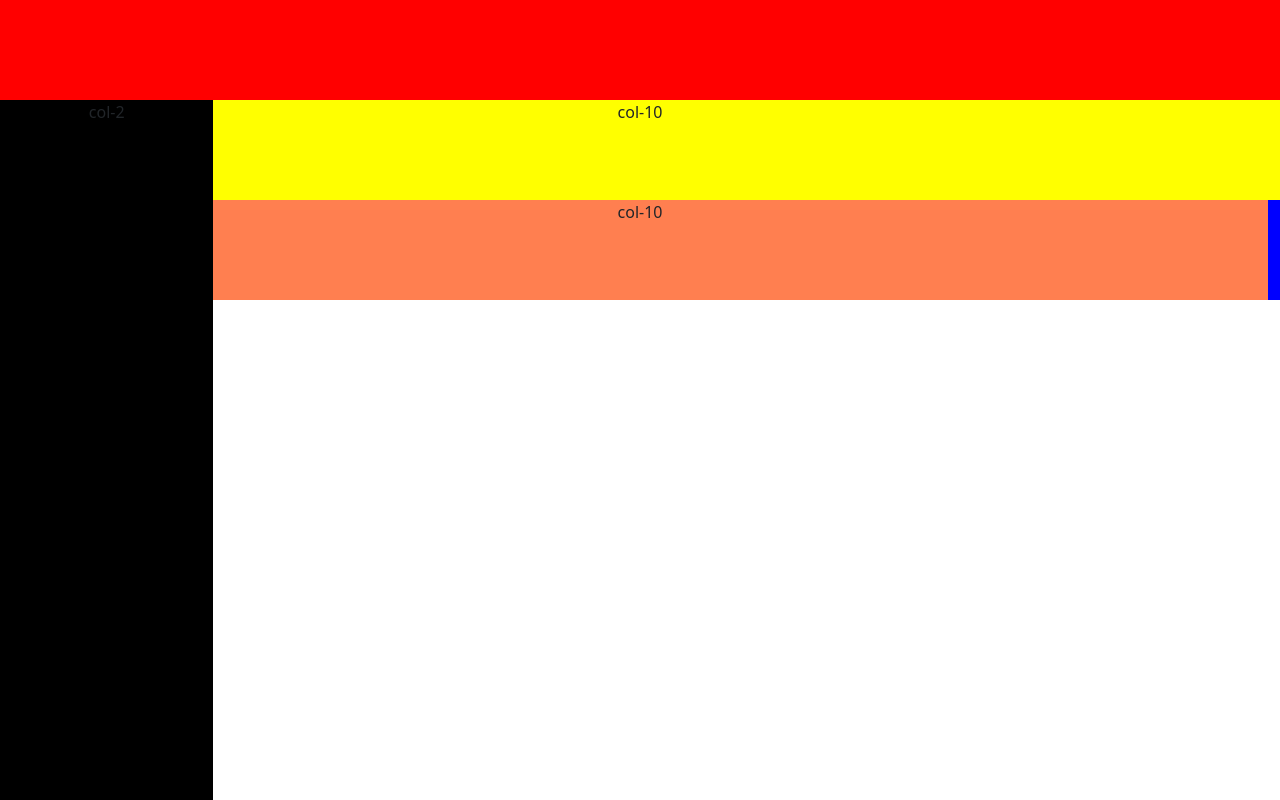
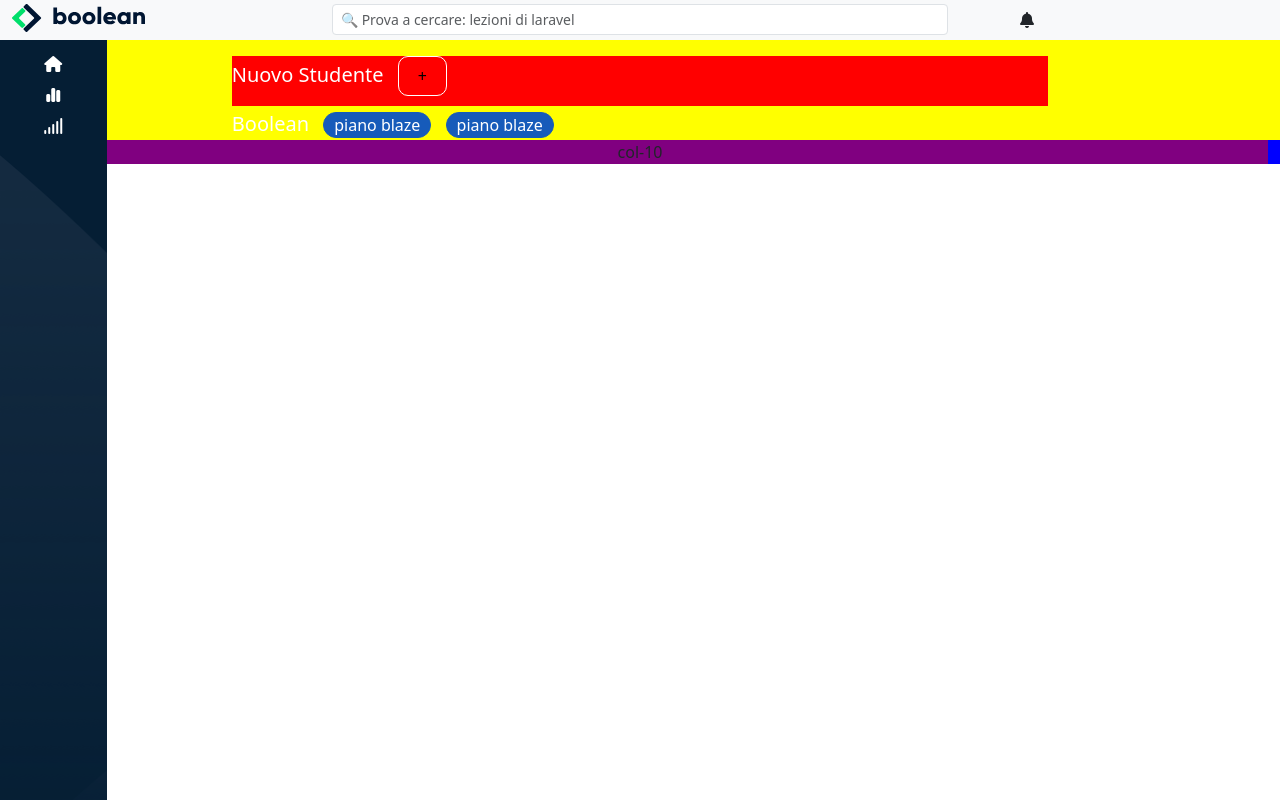
Before and after one commit to Gianluca-Basili/-html-css-bootstrap-dashboard, a plain HTML site: page index.html in a window 1280 px wide. Drawn offline with nearby package versions, Linux system fonts and the light colour scheme.

Commit message:
add header sidebar

```diff
--- a/index.html
+++ b/index.html
@@ -4,21 +4,80 @@
     <meta charset="utf-8">
     <meta name="viewport" content="width=device-width, initial-scale=1">
     <title>Bootstrap dashboard</title>
+    <link rel="stylesheet" href="https://cdnjs.cloudflare.com/ajax/libs/font-awesome/6.4.0/css/all.min.css" integrity="sha512-iecdLmaskl7CVkqkXNQ/ZH/XLlvWZOJyj7Yy7tcenmpD1ypASozpmT/E0iPtmFIB46ZmdtAc9eNBvH0H/ZpiBw==" crossorigin="anonymous" referrerpolicy="no-referrer" />
     <link href="https://cdn.jsdelivr.net/npm/bootstrap@5.3.0-alpha3/dist/css/bootstrap.min.css" rel="stylesheet" integrity="sha384-KK94CHFLLe+nY2dmCWGMq91rCGa5gtU4mk92HdvYe+M/SXH301p5ILy+dN9+nJOZ" crossorigin="anonymous">
     <link rel="stylesheet" href="style.css">
   </head>
   <body>
       <script src="https://cdn.jsdelivr.net/npm/bootstrap@5.3.0-alpha3/dist/js/bootstrap.bundle.min.js" integrity="sha384-ENjdO4Dr2bkBIFxQpeoTz1HIcje39Wm4jDKdf19U8gI4ddQ3GYNS7NTKfAdVQSZe" crossorigin="anonymous"></script>
-        <div class="container-fluid background-color-red">
+        <div class="container-fluid background-color-grey">
             <div class="row">
-                <div class="col-12"></div>
+                <div class="col">
+                    <div class="content  my-1 d-sm-none d-md-block">
+                        <img src="./img/logo.svg" alt="" class="logo">
+                    </div>
+                    <div class="content d-sm-block d-md-none">
+                        <img src="./img/mobile-logo.png" alt="" class="mobile-logo" width="30%">
+
+                    </div>
+
+                </div>
+                <div class="col-6 my-1">
+                    <div class="content">
+                        <input class="form-control form-control-sm" type="text"  placeholder="&#128269; Prova a cercare: lezioni di laravel" aria-label=".form-control-sm example">
+                    </div>
+
+                </div>
+                <div class="col">
+                    <div class="content my-2 mx-5">
+                        <i class="fa-solid fa-bell"></i>
+                    </div>
+
+                </div>
             </div>
         </div>
         <div class="container-fluid text-center position">
 
           <div class="row">
-            <div class="col-2 col-sm-1  col-md-2 background-color-black">col-2</div>
-            <div class="col-10 col-sm-11 col-md-10 background-color-yellow">col-10</div>
+            <div class="col-1 background-color-black">
+                <div class="container-top my-3">
+                    <div class="content">
+                        <i class="fa-solid fa-house block" style="color: #ffffff;"></i>
+                        <i class="fa-solid fa-chart-simple block" style="color: #ffffff;"></i>
+                        <i class="fa-sharp fa-solid fa-signal block" style="color: #ffffff;"></i>
+                    </div>
+                </div>
+
+
+                <div class="container-bottom">
+                 <div class="content">
+                    <i class="fa-solid fa-gear" style="color: #ffffff;"></i>
+                 </div>
+                </div>
+            </div>
+            <div class="col-10 col-sm-11 col-md-10 background-color-yellow">
+                <div class="container-top">
+                    <div class="content-blue-top my-3">
+                        <h5>Nuovo Studente</h5>
+                        <form action="" method="get">
+                            <input type="button" value="+" class="btn-add" >
+
+                        </form>
+                        <div class="content-blue-2 my-3">
+                            <h5>Boolean</h5>
+                            <form action="" method="get">
+                                <input type="button" value="piano blaze" class="btn-plane" >
+                            </form>
+                            <form action="" method="get">
+                                <input type="button" value="piano blaze" class="btn-plane" >
+
+
+                            </form>
+
+                        </div>
+                    </div>
+                </div>
+            </div>
           </div>
 
         </div>
@@ -27,14 +86,14 @@
           <div class="row">
 
             <div class="col-10 col-sm-11 col-md-10 background-color-blue">
-              <div class="content">
+              <div class="content background-color-purple">
                 col-10
+
 
               </div>
             </div>
           </div>
 
         </div>
-        <h1>ciaop</h1>
     </body>
   </html>
--- a/style.css
+++ b/style.css
@@ -4,15 +4,16 @@
     box-sizing: border-box;
 }
 
-.background-color-red{
-    background-color: red;
-    height: 100px;
+.background-color-grey{
+    background-color:rgba(248,249,250,255);
     position: fixed;
     z-index: 100;
 }
 
+
 .background-color-black{
-    background-color: black;
+    background-image: url(./img/sidebar-bg.png);
+    background-color:rgba(5,30,52,255);
     height: 900px;
     position: fixed;
     z-index: 99;
@@ -31,11 +32,78 @@
 
 .position{
     position: relative;
-    top: 100px;
+    top: 40px;
 }
 
-.content{
-background-color: coral;
-height: 100px;
+
+.background-color-purple{
+    background-color: purple;
+}
+
+
+
+
+.container-bottom{
+    position: relative;
+    top: 670px;
+    display: flex;
+    justify-content: center;
+    align-items: center;
 
 }
+
+
+
+.block{
+    display: block;
+    margin-top: 15px;
+}
+
+.content-blue{
+text-align: left;
+margin-left: 50px;
+color: white;
+}
+
+h5{
+    display: inline-block;
+    color: white;
+
+}
+
+form{
+    display: inline-block;
+
+}
+
+.content-blue-top{
+    width: 65%;
+    margin: 0 auto;
+    background-color: red;
+    height: 50px;
+    text-align: left;
+}
+
+
+.btn-add{
+
+    margin-left: 10px;
+    padding: 7px 19px;
+    border-radius: 10px;
+    border: 1px solid white;
+    background-color: transparent;
+}
+
+.btn-plane{
+    color: white;
+    margin-left: 10px;
+    padding: 0px 10px;
+    border-radius: 50px;
+    background-color:rgba(22,91,186,255);
+    border: 1px solid rgba(22,91,186,255);
+}
+
+
+.btn-capo{
+    display: block;
+}
```
